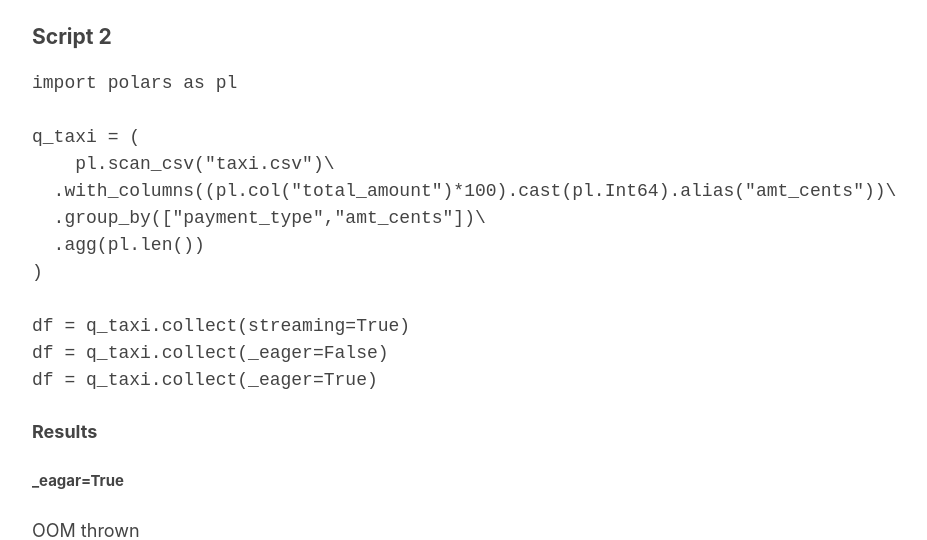
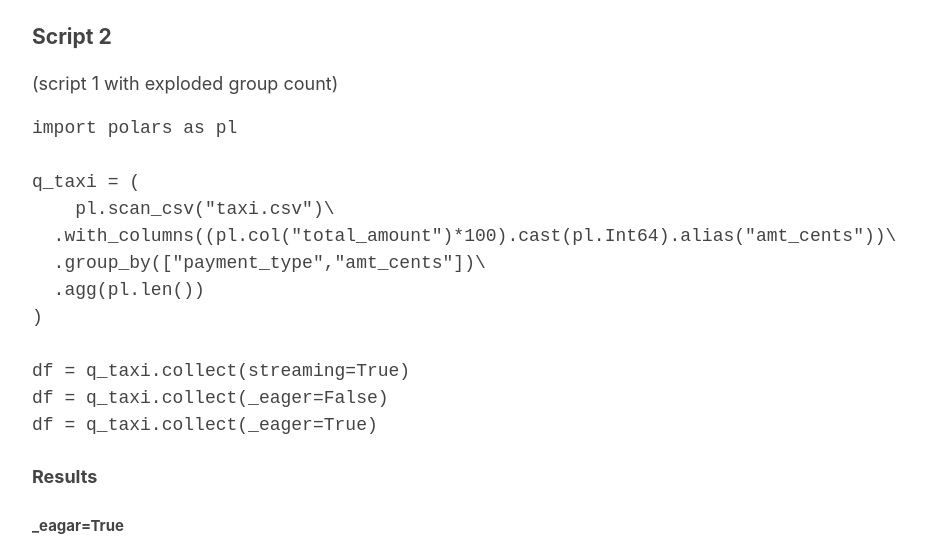
Before and after one commit to habrzyk-pawel/habrzyk-pawel.github.io, a Jekyll site: the page built from _posts/2025-09-04-Polars-ram-usage-benchmarks.md, in a window 1280 px wide and 900 px high, scrolled down 4913 px, cut to the strip 187-727 px from the top of the window. Shown: the whole strip, without its empty margins (283-1210 px from the left). Built offline with Jekyll 4.4.1, drawn with Linux system fonts in a browser that asks for light colours.

Commit message:
Update 2025-09-04-Polars-ram-usage-benchmarks.md

````diff
--- a/_posts/2025-09-04-Polars-ram-usage-benchmarks.md
+++ b/_posts/2025-09-04-Polars-ram-usage-benchmarks.md
@@ -55,6 +55,7 @@ df = q_taxi.collect(_eager=True)
 
 
 ### Script 2
+(script 1 with exploded group count)
 ```python
 import polars as pl
 
````
